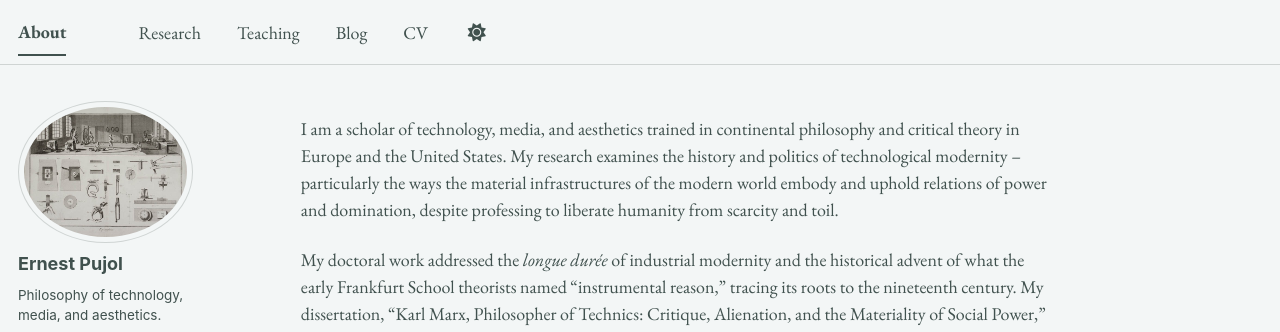
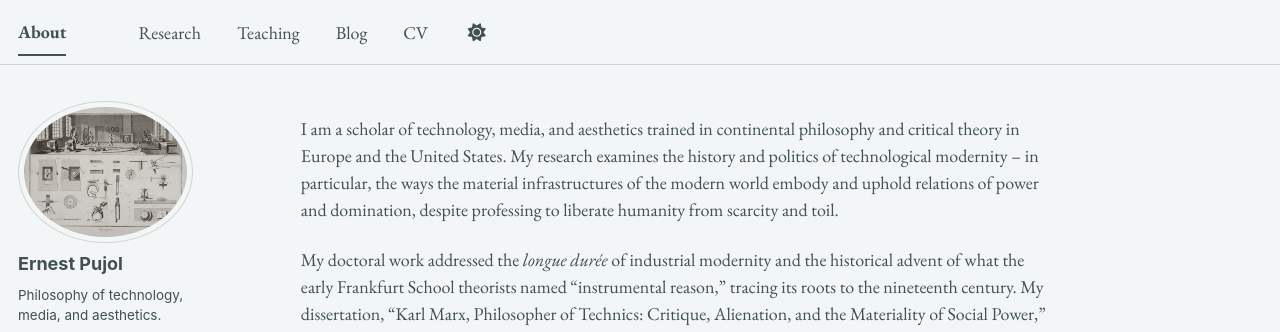
Before and after one commit to epujol90/epujol90.github.io, a Jekyll site: the page built from _pages/about.md, in a window 1280 px wide and 1042 px high. Shown: the top 332 px of the window. Built offline with Jekyll 4.4.1, drawn with Linux system fonts in a browser that asks for light colours; some web fonts are replaced; a script bundle is joined from its source files by our own code; library files that are not in the unit come from our copies.

Commit message:
Update about.md

```diff
--- a/_pages/about.md
+++ b/_pages/about.md
@@ -6,7 +6,7 @@ redirect_from:
   - /about/
   - /about.html
 ---
-I am a scholar of technology, media, and aesthetics trained in continental philosophy and critical theory in Europe and the United States. My research examines the history and politics of technological modernity -- particularly the ways the material infrastructures of the modern world embody and uphold relations of power and domination, despite professing to liberate humanity from scarcity and toil.
+I am a scholar of technology, media, and aesthetics trained in continental philosophy and critical theory in Europe and the United States. My research examines the history and politics of technological modernity -- in particular, the ways the material infrastructures of the modern world embody and uphold relations of power and domination, despite professing to liberate humanity from scarcity and toil.
 
 My doctoral work addressed the _longue durée_ of industrial modernity and the historical advent of what the early Frankfurt School theorists named "instrumental reason," tracing its roots to the nineteenth century. My dissertation, “Karl Marx, Philosopher of Technics: Critique, Alienation, and the Materiality of Social Power,” grounded this historical inquiry in Marx’s engagement with the industrial literature of his time, reconstructing -- against prevailing productivist and economicist readings -- how he theorized the relationship between capitalism and modern technology. I argued that Marx’s account of industrial development, though largely misunderstood by the Marxist tradition, presciently identified in the capitalist "subsumption" of labor the basis of the technocratic logic that mediates human-machine entanglements in advanced industrial society. I contend that this core principle of capitalist modernity has not only steered the course of the information age but is also reasserting itself with renewed vigor in the contemporary AI project -- particularly in its claim to expand human autonomy through the automation of judgment and reason.
 
```
